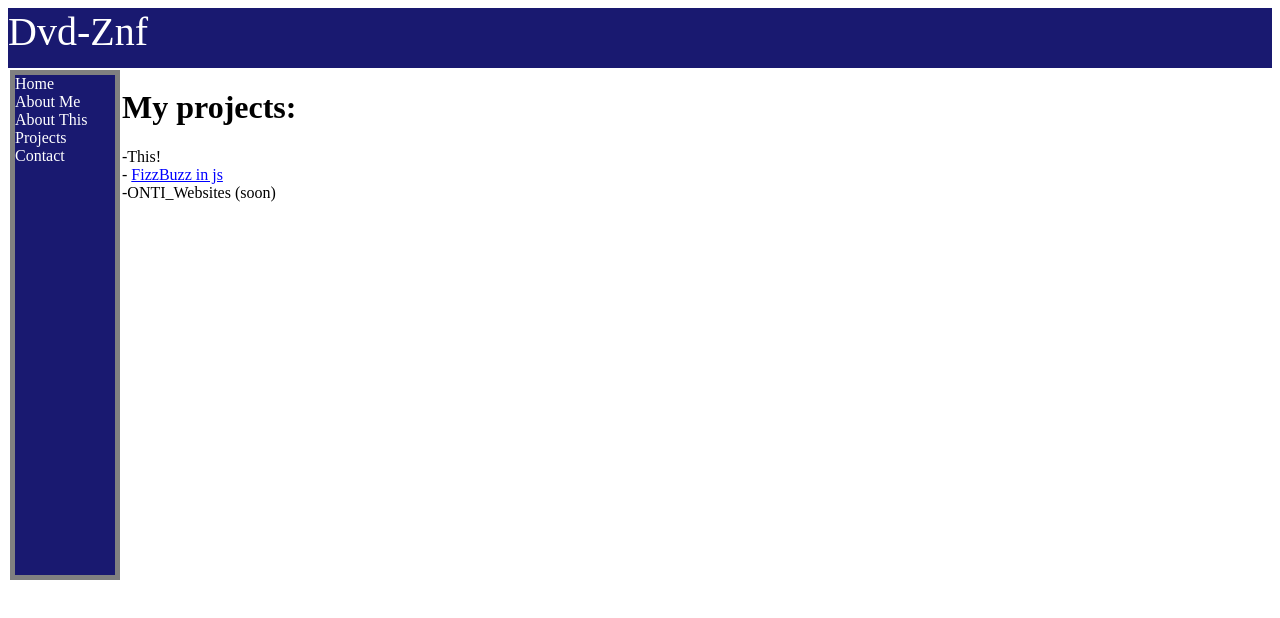
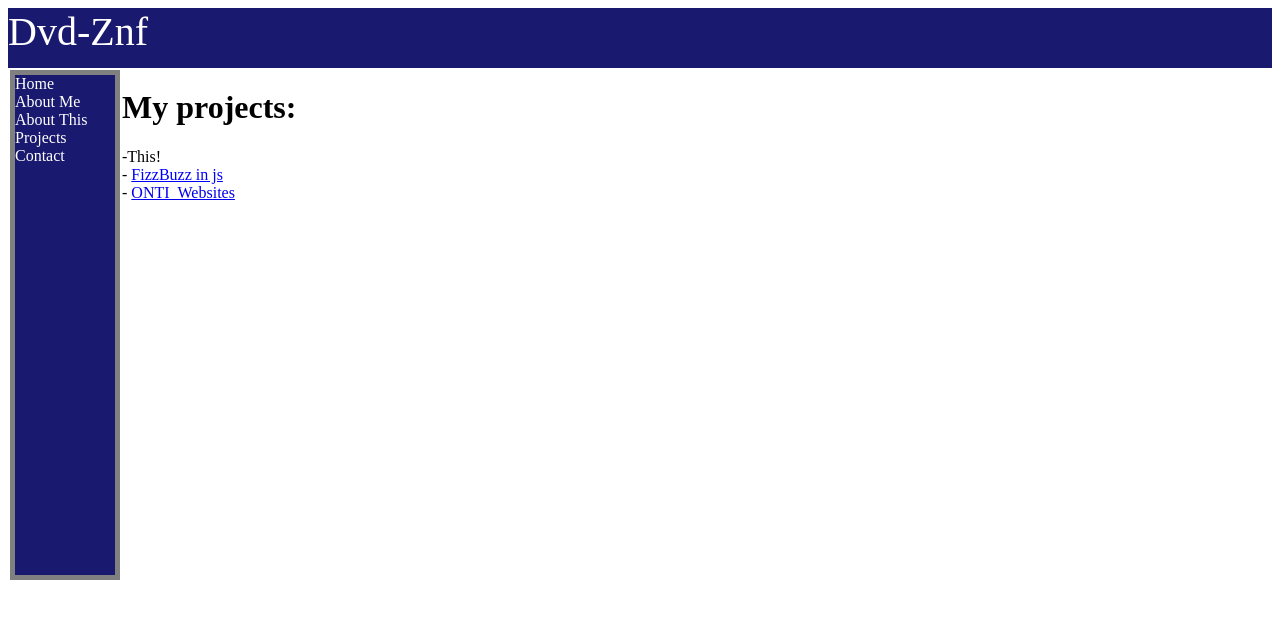
Before and after one commit to Dvd-Znf/Dvd-Hot, a plain HTML site: page pages/projects.html in a window 1280 px wide. Drawn offline with Linux system fonts and the light colour scheme.

Commit message:
Added new project to project page

```diff
--- a/pages/projects.html
+++ b/pages/projects.html
@@ -19,7 +19,7 @@
         <p>
              -This! <br>
              - <a href="https://dvd-znf.github.io/TimeFizz.js/" class="contactscreen"> FizzBuzz in js</a> <br>
-             -ONTI_Websites (soon) <br>
+             - <a href="https://dvd-znf.github.io/ONTI_Websites/">ONTI_Websites</a>  <br>
         </p>
     </div>
 </body>
```
